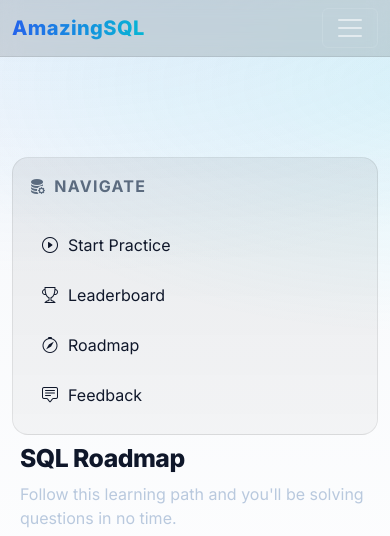
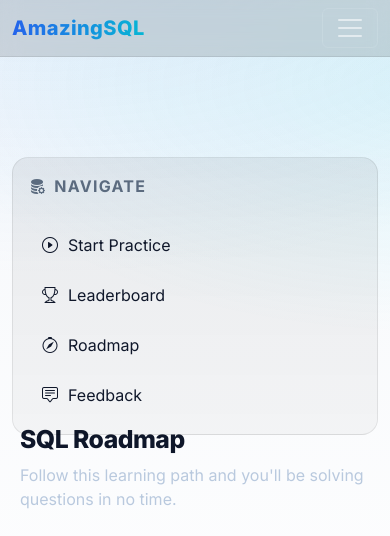
Before and after one commit to bowale-os/AmazingSQL, a Flask app: page /roadmap in a window 390 px wide. Shown: the top 536 px of the page. Run offline with Flask 3, Linux system fonts and the light colour scheme; the visitor is signed in with stand-in values (Sample User, id 1); parts of the project's set-up code (start-up, migrations or seed data) failed here and were passed over.

Commit message:
work on sidebar position

```diff
--- a/static/app.css
+++ b/static/app.css
@@ -198,9 +198,11 @@
   overflow: hidden; /* prevent children from causing horizontal overflow */
 }
 @media (max-width: 991px) {
-  .layout { grid-template-columns: 1fr; row-gap: 32px; }
-  .app-sidebar { position: static; top: auto; margin-bottom: 45px; }
+  .layout { grid-template-columns: 1fr; row-gap: 24px; }
+  .app-sidebar { position: static; top: auto; margin-top: 10px; margin-bottom: 24px; }
   .content-scroll { max-height: none; overflow: visible; }
+  /* add gentle top padding to main content when stacked */
+  .layout > :not(.app-sidebar) { padding-top: 16px; }
 }
 
 .app-sidebar {
```
